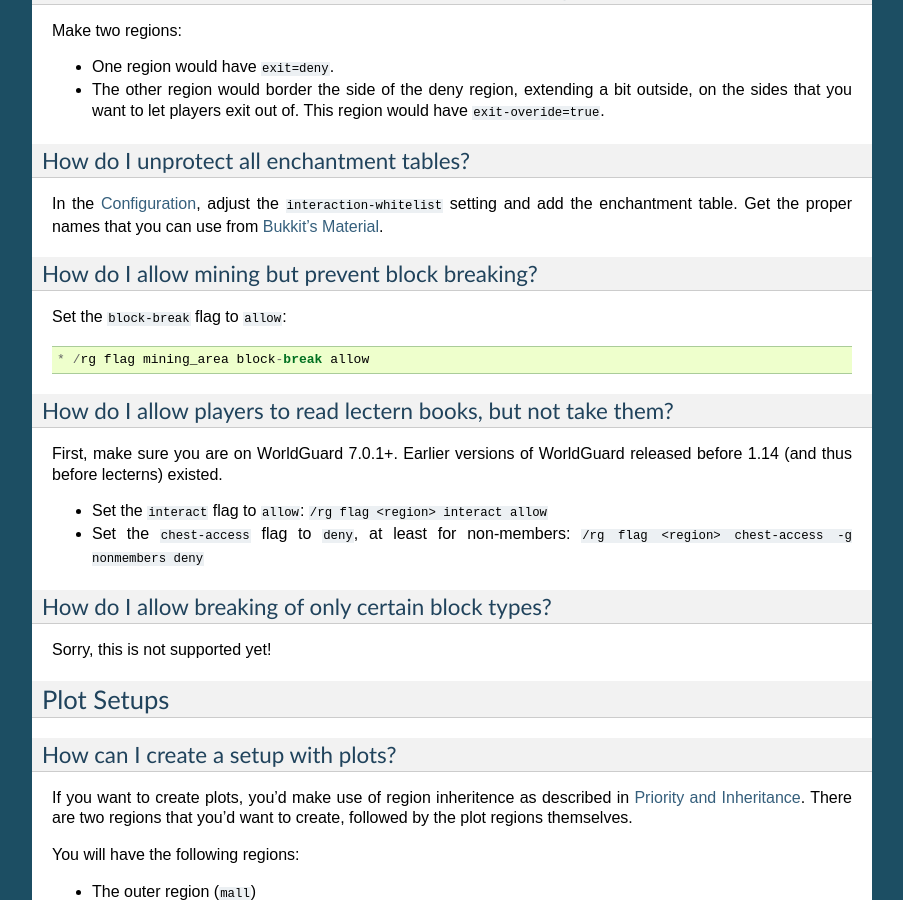
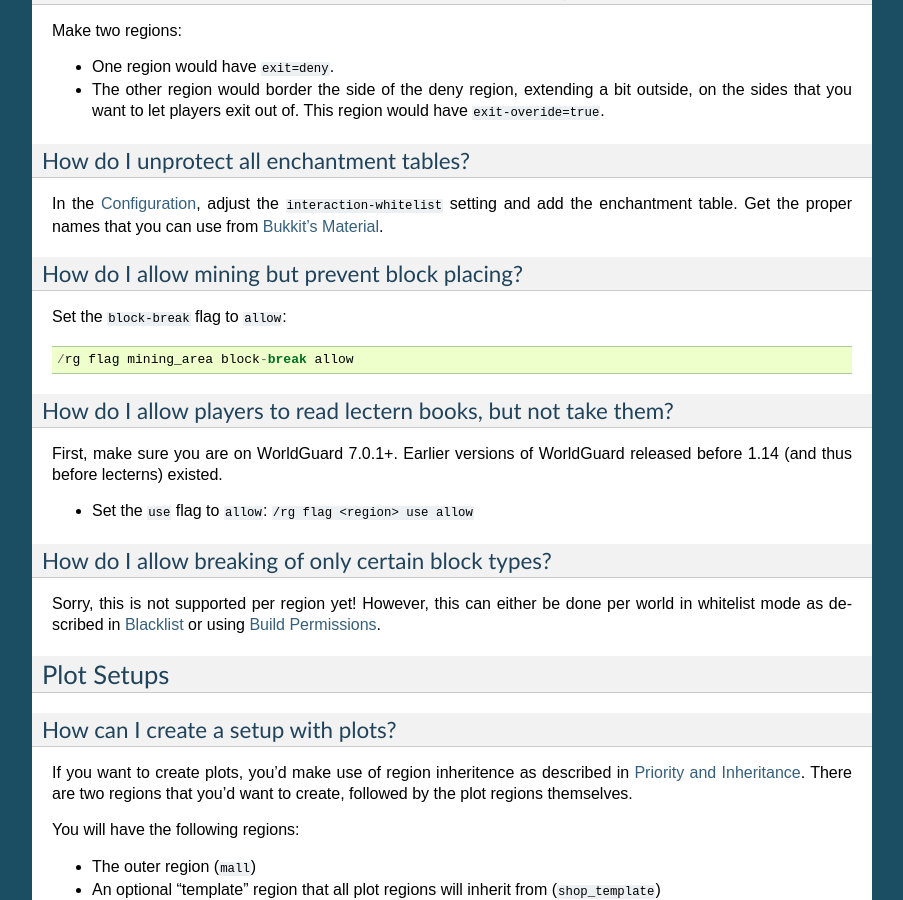
Before and after one commit to aurorasmiles/WorldGuardDocs, a Sphinx documentation site: the page built from source/regions/common-scenarios.rst, in a window 1280 px wide and 900 px high, scrolled down 1477 px. Shown: the whole window, without its empty margins (198-1101 px from the left). Built offline with Sphinx 7.4.7, drawn with Linux system fonts in a browser that asks for light colours; some of the changed text lies outside the part shown.

Commit message:
Fix, add and remove some (wrong or missing) info (#16)
* Add info for certain block types

* Add and fix info about lectern books

Co-authored-by: wizjany <wizjany@gmail.com>

* Update link to piston issue

* Fix heading and formatting

* Remove wrong info about the build flag in global regions

* Add info about non-player associables in global regions

Co-authored-by: wizjany <wizjany@gmail.com>

* Document use-max-priority-association

Co-authored-by: wizjany <wizjany@gmail.com>

* Document that the build flag is set implicitly with membership

* Document missing flags

Co-authored-by: wizjany <wizjany@gmail.com>

```diff
--- a/source/config.rst
+++ b/source/config.rst
@@ -104,6 +104,7 @@
     item-durability,TRUE,"Set to ``false`` to have items never break."
     remove-infinite-stacks,FALSE,"Remove items with 'infinite' stack sizes, which is essentially any stack size less than 0 (which is the result of a number overflowing the maximum and wrapping into the negatives)."
     disable-xp-orb-drops,FALSE,"Whether to disable XP orb drops."
+    use-max-priority-association,FALSE,"Wheter or not non-player associables, such as pistons, are only members of the regions with the highest priorities in which they are in. If set to ``false``, non-player associables are members of all regions in which they are in, which means that pistons, for example, can push blocks from inside a region outwards into a surrounding region (unless there is only a protected :doc:`regions/global-region` outside). If set to ``true``, pistons, for example, cannot push blocks from inside a region outwards into a surrounding protected region with a lower priority."
 
 gameplay.*
 ~~~~~~~~~~
--- a/source/regions/common-scenarios.rst
+++ b/source/regions/common-scenarios.rst
@@ -70,25 +70,24 @@
 
 In the :doc:`../config`, adjust the ``interaction-whitelist`` setting and add the enchantment table. Get the proper names that you can use from `Bukkit's Material <https://hub.spigotmc.org/javadocs/bukkit/org/bukkit/Material.html>`_.
 
-How do I allow mining but prevent block breaking?
+How do I allow mining but prevent block placing?
 ~~~~~~~~~~~~~~~~~~~~~~~~~~~~~~~~~~~~~~~~~~~~~~~~~
 
 Set the ``block-break`` flag to ``allow``::
 
-* /rg flag mining_area block-break allow
+    /rg flag mining_area block-break allow
 
 How do I allow players to read lectern books, but not take them?
 ~~~~~~~~~~~~~~~~~~~~~~~~~~~~~~~~~~~~~~~~~~~~~~~~~~~~~~~~~~~~~~~~
 
 First, make sure you are on WorldGuard 7.0.1+. Earlier versions of WorldGuard released before 1.14 (and thus before lecterns) existed.
 
-* Set the ``interact`` flag to ``allow``: ``/rg flag <region> interact allow``
-* Set the ``chest-access`` flag to ``deny``, at least for non-members: ``/rg flag <region> chest-access -g nonmembers deny``
+* Set the ``use`` flag to ``allow``: ``/rg flag <region> use allow``
 
 How do I allow breaking of only certain block types?
 ~~~~~~~~~~~~~~~~~~~~~~~~~~~~~~~~~~~~~~~~~~~~~~~~~~~~
 
-Sorry, this is not supported yet!
+Sorry, this is not supported per region yet! However, this can either be done per world in whitelist mode as described in :doc:`../blacklist/index` or using :doc:`../build-perms`.
 
 Plot Setups
 ===========
@@ -157,4 +156,4 @@
     /rg flag __global__ passthrough deny
 
 .. warning::
-    At this time, it is not possible for a piston to push from one region into another. This issue is tracked as `WORLDGUARD-3234 <https://dev.enginehub.org/youtrack/issue/WORLDGUARD-3234>`_ on the issue tracker.
+    At this time, it is not possible for a piston to push from one region into another. This issue is tracked as `WORLDGUARD-3234 <https://github.com/EngineHub/WorldGuard/issues/1047>`_ on the issue tracker.
```
Also changed, not shown: source/regions/flags.rst (+5 -2 lines), source/regions/global-region.rst (+7 -4 lines).
